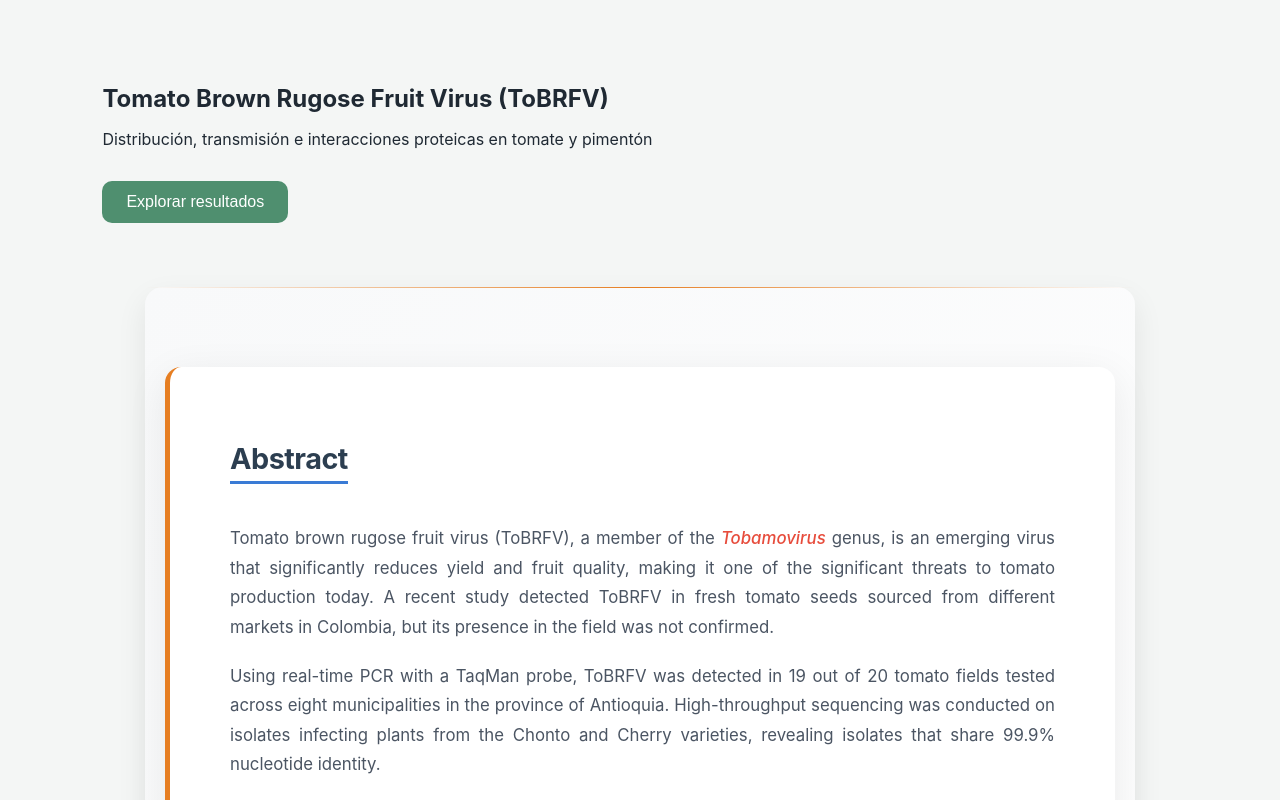
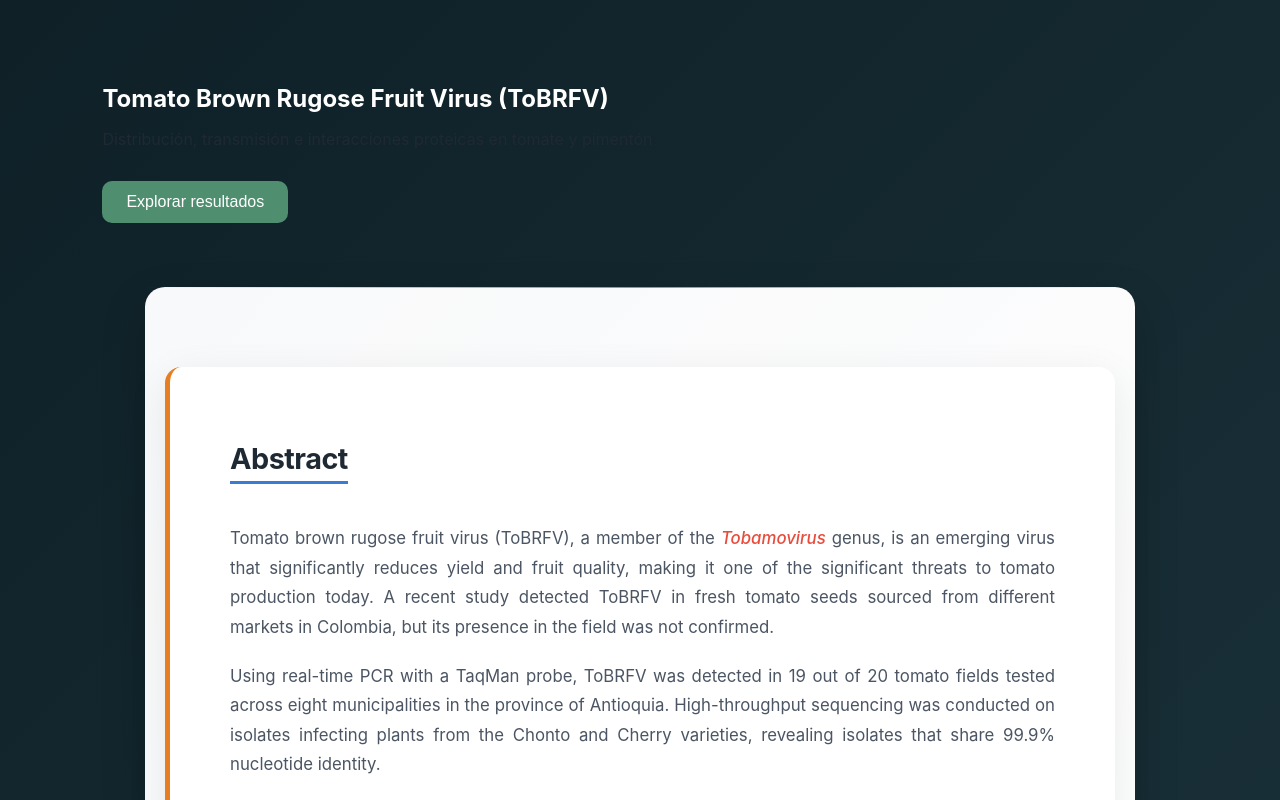
Before and after one commit to juliana-yali98/sayaj.github.io, a React (Create React App) app: page / in a window 1280 px wide. Shown: the top 800 px of the page. Built offline with nearby package versions, Linux system fonts and the light colour scheme; no server answers.

Commit message:
english_

```diff
--- a/src/App.css
+++ b/src/App.css
@@ -1,5 +1,9 @@
 :root {
-  --fondo: #f4f6f5;
+  /* ===== PALETA PRINCIPAL ===== */
+  --fondo-gradiente-1: #0f2027;
+  --fondo-gradiente-2: #203a43;
+  --fondo-gradiente-3: #2c5364;
+
   --card: #ffffff;
   --texto: #1f2933;
 
@@ -15,7 +19,15 @@
 body {
   margin: 0;
   font-family: "Inter", "Segoe UI", sans-serif;
-  background-color: var(--fondo);
+
+  /* ===== NUEVO FONDO PROFESIONAL ===== */
+  background: linear-gradient(
+    135deg,
+    var(--fondo-gradiente-1),
+    var(--fondo-gradiente-2),
+    var(--fondo-gradiente-3)
+  );
+
   color: var(--texto);
 }
 
@@ -31,15 +43,21 @@ section {
 h1,
 h2 {
   margin-bottom: 1rem;
-  color: var(--texto);
+  color: #ffffff; /* blanco para que contraste con el fondo oscuro */
 }
 
 /* ===== TARJETAS ===== */
 .card {
   background: var(--card);
-  border-radius: 14px;
+  border-radius: 16px;
   padding: 1.5rem;
-  box-shadow: 0 10px 25px rgba(0, 0, 0, 0.08);
+  box-shadow: 0 15px 35px rgba(0, 0, 0, 0.15);
+  transition: transform 0.3s ease, box-shadow 0.3s ease;
+}
+
+.card:hover {
+  transform: translateY(-5px);
+  box-shadow: 0 20px 45px rgba(0, 0, 0, 0.2);
 }
 
 /* ===== ABSTRACT ===== */
@@ -48,8 +66,8 @@ h2 {
   margin: 0 auto 4rem auto;
   padding: 2.5rem 3rem;
   background: var(--card);
-  border-radius: 18px;
-  box-shadow: 0 12px 30px rgba(0, 0, 0, 0.08);
+  border-radius: 20px;
+  box-shadow: 0 18px 45px rgba(0, 0, 0, 0.18);
 }
 
 .abstract-section h2 {
@@ -58,6 +76,7 @@ h2 {
   border-bottom: 3px solid var(--azul);
   display: inline-block;
   padding-bottom: 0.3rem;
+  color: var(--texto);
 }
 
 .abstract-section p {
```
